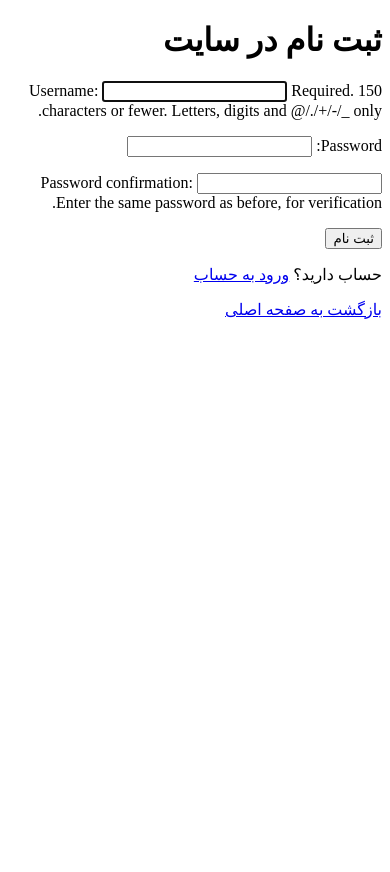
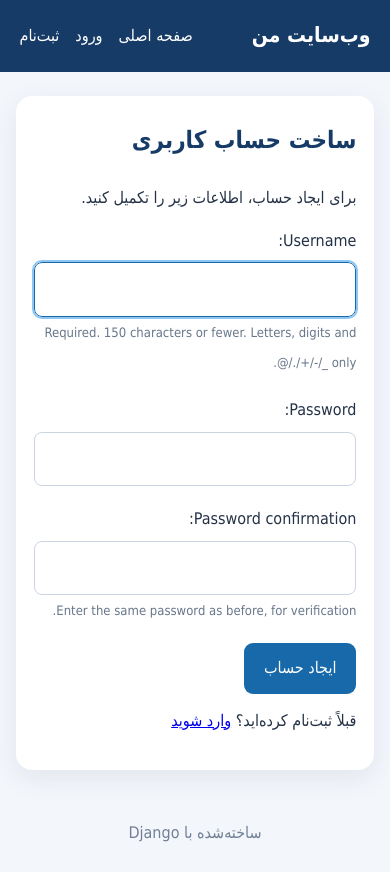
Before and after one commit to miladkouhzadi7600-hash/django-project, a Django app: page /register/ in a window 390 px wide. Before the commit the page ends 319 px from the top, so only its background shows below. Run offline with Django 5.2, Linux system fonts and the light colour scheme.

Commit message:
Apply responsive shared design to register.html

```diff
--- a/main/templates/main/register.html
+++ b/main/templates/main/register.html
@@ -1,20 +1,16 @@
+{% extends 'main/base.html' %}
 
-<!DOCTYPE html>
-<html lang="fa" dir="rtl">
-<head>
-    <meta charset="UTF-8">
-    <title>ثبت نام کاربران</title>
-</head>
-<body>
-    <h1>ثبت نام در سایت</h1>
+{% block title %}ثبت‌نام | وب‌سایت من{% endblock %}
 
+{% block content %}
+<section class="card">
+    <h1>ساخت حساب کاربری</h1>
+    <p>برای ایجاد حساب، اطلاعات زیر را تکمیل کنید.</p>
     <form method="POST">
         {% csrf_token %}
         {{ form.as_p }}
-        <button type="submit">ثبت نام</button>
+        <button type="submit">ایجاد حساب</button>
     </form>
-
-    <p>حساب دارید؟ <a href="{% url 'login' %}">ورود به حساب</a></p>
-    <a href="/">بازگشت به صفحه اصلی</a>
-</body>
-</html>
+    <p>قبلاً ثبت‌نام کرده‌اید؟ <a href="{% url 'login' %}">وارد شوید</a></p>
+</section>
+{% endblock %}
```
